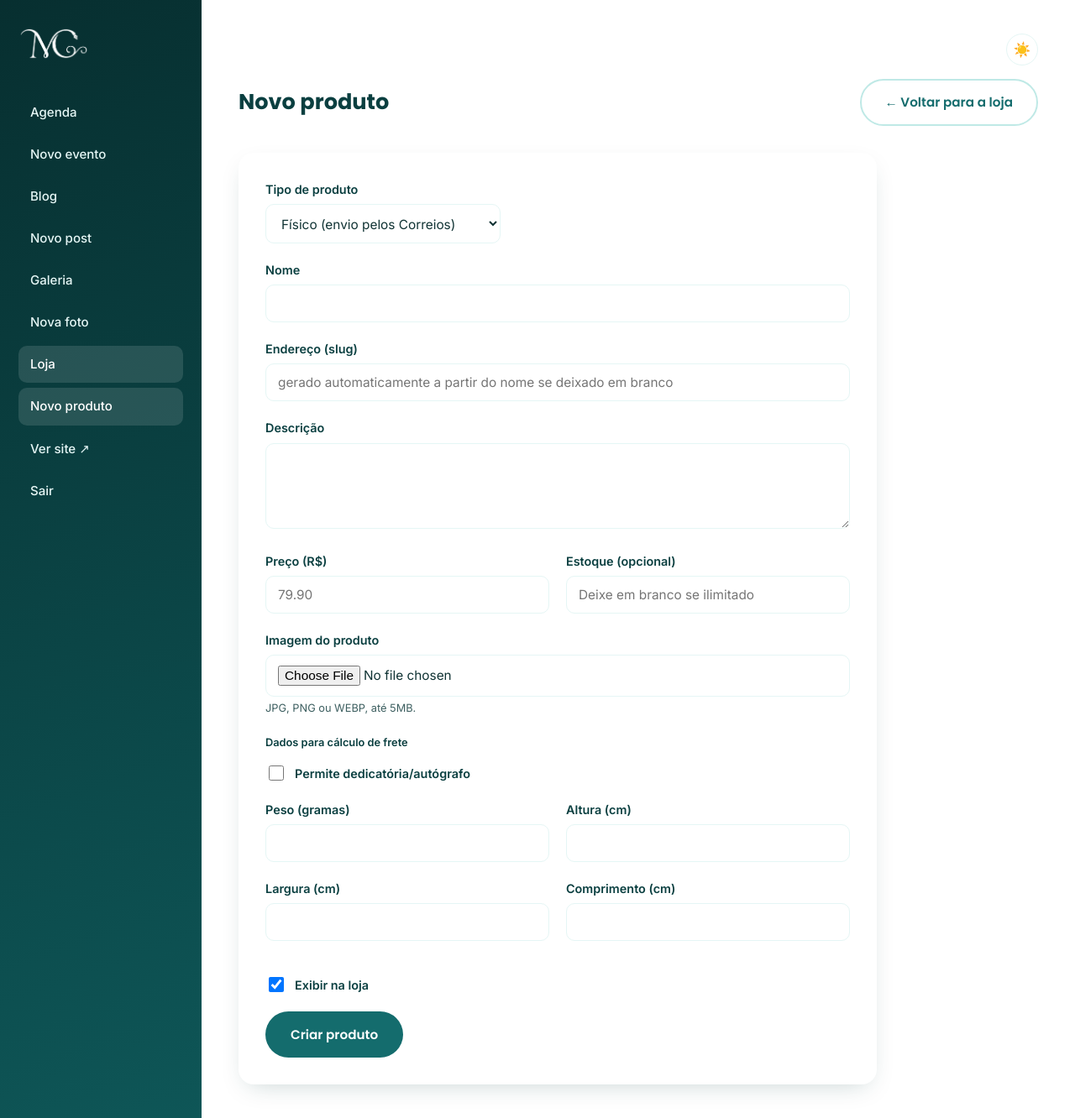
After one commit to EdmarHextech/SiteMaro, a PHP site: page /admin/produto-form.php in a window 1280 px wide. The commit adds this page. Shown: the whole page at 84% size. Run offline with PHP 8.4, Linux system fonts and the light colour scheme; the visitor is signed in with stand-in values (Sample User, id 1).

Commit message:
Implementa catálogo da loja (livro físico + sessões) com CTA via WhatsApp
Admin completo (produtos.php, produto-form.php, produto-excluir.php)
com campos condicionais por tipo (físico: peso/dimensões para frete
futuro; sessão: duração/link do Cal.com para agendamento futuro).
Páginas públicas /loja.php e /produto.php com OG tags; como o checkout
com Mercado Pago ainda não existe, a compra é via WhatsApp por enquanto.

Corrige também gerar_slug(): usava iconv//TRANSLIT, que translitera
acentos de forma diferente entre macOS e Linux (ex: "Sessão" virava
"sess-ao" em vez de "sessao" no meu ambiente de teste) — trocado por
um mapa de acentos manual, determinístico em qualquer servidor.

Co-Authored-By: Claude Sonnet 5 <noreply@anthropic.com>

```diff
--- a/public_html/admin/includes/admin_header.php
+++ b/public_html/admin/includes/admin_header.php
@@ -33,6 +33,8 @@ $current = basename($_SERVER['SCRIPT_NAME']);
       <a href="/admin/post-form.php" class="<?= $current === 'post-form.php' ? 'is-active' : '' ?>">Novo post</a>
       <a href="/admin/galeria.php" class="<?= in_array($current, ['galeria.php', 'foto-form.php'], true) ? 'is-active' : '' ?>">Galeria</a>
       <a href="/admin/foto-form.php" class="<?= $current === 'foto-form.php' ? 'is-active' : '' ?>">Nova foto</a>
+      <a href="/admin/produtos.php" class="<?= in_array($current, ['produtos.php', 'produto-form.php'], true) ? 'is-active' : '' ?>">Loja</a>
+      <a href="/admin/produto-form.php" class="<?= $current === 'produto-form.php' ? 'is-active' : '' ?>">Novo produto</a>
       <a href="/index.php" target="_blank">Ver site ↗</a>
       <a href="/admin/logout.php">Sair</a>
     </nav>
--- /dev/null
+++ b/public_html/admin/produto-form.php
@@ -0,0 +1,251 @@
+<?php
+require_once __DIR__ . '/../includes/functions.php';
+require_once __DIR__ . '/../includes/uploads.php';
+exigir_login();
+
+$id = isset($_GET['id']) ? (int) $_GET['id'] : (isset($_POST['id']) ? (int) $_POST['id'] : null);
+$produto = $id ? buscar_produto($id) : null;
+if ($id && !$produto) {
+    header('Location: /admin/produtos.php');
+    exit;
+}
+
+$erro = null;
+$valores = $produto ? [
+    'tipo' => $produto['tipo'],
+    'nome' => $produto['nome'],
+    'slug' => $produto['slug'],
+    'descricao' => $produto['descricao'] ?? '',
+    'preco' => number_format($produto['preco_centavos'] / 100, 2, '.', ''),
+    'imagem' => $produto['imagem'],
+    'permite_dedicatoria' => $produto['permite_dedicatoria'],
+    'peso_gramas' => $produto['peso_gramas'] ?? '',
+    'altura_cm' => $produto['altura_cm'] ?? '',
+    'largura_cm' => $produto['largura_cm'] ?? '',
+    'comprimento_cm' => $produto['comprimento_cm'] ?? '',
+    'duracao_minutos' => $produto['duracao_minutos'] ?? '',
+    'calcom_link' => $produto['calcom_link'] ?? '',
+    'estoque' => $produto['estoque'] ?? '',
+    'ativo' => $produto['ativo'],
+] : [
+    'tipo' => 'fisico', 'nome' => '', 'slug' => '', 'descricao' => '', 'preco' => '',
+    'imagem' => null, 'permite_dedicatoria' => 0,
+    'peso_gramas' => '', 'altura_cm' => '', 'largura_cm' => '', 'comprimento_cm' => '',
+    'duracao_minutos' => '', 'calcom_link' => '', 'estoque' => '', 'ativo' => 1,
+];
+
+if ($_SERVER['REQUEST_METHOD'] === 'POST') {
+    if (!csrf_validar($_POST['csrf_token'] ?? null)) {
+        $erro = 'Sessão expirada. Atualize a página e tente novamente.';
+    } else {
+        $valores = [
+            'tipo' => in_array($_POST['tipo'] ?? '', ['fisico', 'sessao'], true) ? $_POST['tipo'] : 'fisico',
+            'nome' => trim($_POST['nome'] ?? ''),
+            'slug' => trim($_POST['slug'] ?? ''),
+            'descricao' => trim($_POST['descricao'] ?? ''),
+            'preco' => trim($_POST['preco'] ?? ''),
+            'imagem' => $valores['imagem'],
+            'permite_dedicatoria' => isset($_POST['permite_dedicatoria']) ? 1 : 0,
+            'peso_gramas' => trim($_POST['peso_gramas'] ?? ''),
+            'altura_cm' => trim($_POST['altura_cm'] ?? ''),
+            'largura_cm' => trim($_POST['largura_cm'] ?? ''),
+            'comprimento_cm' => trim($_POST['comprimento_cm'] ?? ''),
+            'duracao_minutos' => trim($_POST['duracao_minutos'] ?? ''),
+            'calcom_link' => trim($_POST['calcom_link'] ?? ''),
+            'estoque' => trim($_POST['estoque'] ?? ''),
+            'ativo' => isset($_POST['ativo']) ? 1 : 0,
+        ];
+
+        $novaImagem = null;
+        if (!empty($_FILES['imagem']['name'])) {
+            $novaImagem = salvar_imagem_enviada($_FILES['imagem'], 'produtos', $erroUpload);
+            if ($novaImagem === null) {
+                $erro = $erroUpload;
+            }
+        }
+
+        if (!$erro && $valores['nome'] === '') {
+            $erro = 'Nome é obrigatório.';
+        } elseif (!$erro && (!is_numeric($valores['preco']) || (float) $valores['preco'] <= 0)) {
+            $erro = 'Informe um preço válido, maior que zero.';
+        } elseif (!$erro && $valores['calcom_link'] !== '' && !filter_var($valores['calcom_link'], FILTER_VALIDATE_URL)) {
+            $erro = 'O link do Cal.com deve ser uma URL válida.';
+        } elseif (!$erro && $valores['estoque'] !== '' && !ctype_digit($valores['estoque'])) {
+            $erro = 'Estoque deve ser um número inteiro, ou deixe em branco para ilimitado.';
+        }
+
+        if (!$erro) {
+            $slugBase = $valores['slug'] !== '' ? $valores['slug'] : $valores['nome'];
+            $slugFinal = gerar_slug_unico_produto($slugBase, $id);
+            $precoCentavos = (int) round(((float) $valores['preco']) * 100);
+            $descricao = $valores['descricao'] !== '' ? $valores['descricao'] : null;
+            $imagemFinal = $novaImagem ?? $valores['imagem'];
+            $isFisico = $valores['tipo'] === 'fisico';
+            $isSessao = $valores['tipo'] === 'sessao';
+
+            $pesoGramas = $isFisico && $valores['peso_gramas'] !== '' ? (int) $valores['peso_gramas'] : null;
+            $alturaCm = $isFisico && $valores['altura_cm'] !== '' ? (float) $valores['altura_cm'] : null;
+            $larguraCm = $isFisico && $valores['largura_cm'] !== '' ? (float) $valores['largura_cm'] : null;
+            $comprimentoCm = $isFisico && $valores['comprimento_cm'] !== '' ? (float) $valores['comprimento_cm'] : null;
+            $duracaoMinutos = $isSessao && $valores['duracao_minutos'] !== '' ? (int) $valores['duracao_minutos'] : null;
+            $calcomLink = $isSessao && $valores['calcom_link'] !== '' ? $valores['calcom_link'] : null;
+            $estoque = $valores['estoque'] !== '' ? (int) $valores['estoque'] : null;
+            $permiteDedicatoria = $isFisico ? $valores['permite_dedicatoria'] : 0;
+
+            if ($id) {
+                if ($novaImagem && $valores['imagem']) {
+                    remover_imagem_enviada($valores['imagem']);
+                }
+                $stmt = db()->prepare('UPDATE produtos SET tipo=?, nome=?, slug=?, descricao=?, preco_centavos=?, imagem=?, permite_dedicatoria=?, peso_gramas=?, altura_cm=?, largura_cm=?, comprimento_cm=?, duracao_minutos=?, calcom_link=?, estoque=?, ativo=? WHERE id=?');
+                $stmt->execute([$valores['tipo'], $valores['nome'], $slugFinal, $descricao, $precoCentavos, $imagemFinal, $permiteDedicatoria, $pesoGramas, $alturaCm, $larguraCm, $comprimentoCm, $duracaoMinutos, $calcomLink, $estoque, $valores['ativo'], $id]);
+                header('Location: /admin/produtos.php?msg=atualizado');
+            } else {
+                $stmt = db()->prepare('INSERT INTO produtos (tipo, nome, slug, descricao, preco_centavos, imagem, permite_dedicatoria, peso_gramas, altura_cm, largura_cm, comprimento_cm, duracao_minutos, calcom_link, estoque, ativo) VALUES (?,?,?,?,?,?,?,?,?,?,?,?,?,?,?)');
+                $stmt->execute([$valores['tipo'], $valores['nome'], $slugFinal, $descricao, $precoCentavos, $imagemFinal, $permiteDedicatoria, $pesoGramas, $alturaCm, $larguraCm, $comprimentoCm, $duracaoMinutos, $calcomLink, $estoque, $valores['ativo']]);
+                header('Location: /admin/produtos.php?msg=criado');
+            }
+            exit;
+        }
+    }
+}
+
+$admin_page_title = $id ? 'Editar produto' : 'Novo produto';
+require __DIR__ . '/includes/admin_header.php';
+?>
+
+<div class="admin-topbar">
+  <h1><?= $id ? 'Editar produto' : 'Novo produto' ?></h1>
+  <a href="/admin/produtos.php" class="btn btn-ghost">← Voltar para a loja</a>
+</div>
+
+<?php if ($erro): ?><div class="alert alert-error"><?= e($erro) ?></div><?php endif; ?>
+
+<div class="card" style="max-width:760px;">
+  <form method="post" enctype="multipart/form-data" novalidate>
+    <input type="hidden" name="csrf_token" value="<?= e(csrf_token()) ?>">
+    <?php if ($id): ?><input type="hidden" name="id" value="<?= (int) $id ?>"><?php endif; ?>
+
+    <div class="form-group">
+      <label for="tipo">Tipo de produto</label>
+      <select class="form-control" id="tipo" name="tipo" style="max-width:280px;">
+        <option value="fisico" <?= $valores['tipo'] === 'fisico' ? 'selected' : '' ?>>Físico (envio pelos Correios)</option>
+        <option value="sessao" <?= $valores['tipo'] === 'sessao' ? 'selected' : '' ?>>Sessão (coaching, consultoria — com agendamento)</option>
+      </select>
+    </div>
+
+    <div class="form-group">
+      <label for="nome">Nome</label>
+      <input class="form-control" type="text" id="nome" name="nome" required value="<?= e($valores['nome']) ?>">
+    </div>
+
+    <div class="form-group">
+      <label for="slug">Endereço (slug)</label>
+      <input class="form-control" type="text" id="slug" name="slug" value="<?= e($valores['slug']) ?>" placeholder="gerado automaticamente a partir do nome se deixado em branco">
+    </div>
+
+    <div class="form-group">
+      <label for="descricao">Descrição</label>
+      <textarea class="form-control" id="descricao" name="descricao" rows="4"><?= e($valores['descricao']) ?></textarea>
+    </div>
+
+    <div class="form-row">
+      <div class="form-group">
+        <label for="preco">Preço (R$)</label>
+        <input class="form-control" type="number" step="0.01" min="0.01" id="preco" name="preco" required value="<?= e($valores['preco']) ?>" placeholder="79.90">
+      </div>
+      <div class="form-group">
+        <label for="estoque">Estoque (opcional)</label>
+        <input class="form-control" type="number" min="0" id="estoque" name="estoque" value="<?= e((string) $valores['estoque']) ?>" placeholder="Deixe em branco se ilimitado">
+      </div>
+    </div>
+
+    <div class="form-group">
+      <label for="imagem">Imagem do produto</label>
+      <?php if (!empty($valores['imagem'])): ?>
+        <div style="margin-bottom:10px;"><img src="<?= e($valores['imagem']) ?>" alt="Imagem atual" style="max-width:220px; border-radius:var(--radius-sm);"></div>
+      <?php endif; ?>
+      <input class="form-control" type="file" id="imagem" name="imagem" accept="image/jpeg,image/png,image/webp">
+      <p class="form-hint">JPG, PNG ou WEBP, até 5MB.</p>
+    </div>
+
+    <div id="campos-fisico">
+      <p class="form-hint" style="margin-bottom:14px; font-weight:600; color:var(--text-heading);">Dados para cálculo de frete</p>
+      <div class="form-group" style="display:flex; align-items:center; gap:10px;">
+        <input type="checkbox" id="permite_dedicatoria" name="permite_dedicatoria" value="1" <?= $valores['permite_dedicatoria'] ? 'checked' : '' ?> style="width:18px; height:18px;">
+        <label for="permite_dedicatoria" style="margin:0;">Permite dedicatória/autógrafo</label>
+      </div>
+      <div class="form-row">
+        <div class="form-group">
+          <label for="peso_gramas">Peso (gramas)</label>
+          <input class="form-control" type="number" min="0" id="peso_gramas" name="peso_gramas" value="<?= e((string) $valores['peso_gramas']) ?>">
+        </div>
+        <div class="form-group">
+          <label for="altura_cm">Altura (cm)</label>
+          <input class="form-control" type="number" step="0.1" min="0" id="altura_cm" name="altura_cm" value="<?= e((string) $valores['altura_cm']) ?>">
+        </div>
+      </div>
+      <div class="form-row">
+        <div class="form-group">
+          <label for="largura_cm">Largura (cm)</label>
+          <input class="form-control" type="number" step="0.1" min="0" id="largura_cm" name="largura_cm" value="<?= e((string) $valores['largura_cm']) ?>">
+        </div>
+        <div class="form-group">
+          <label for="comprimento_cm">Comprimento (cm)</label>
+          <input class="form-control" type="number" step="0.1" min="0" id="comprimento_cm" name="comprimento_cm" value="<?= e((string) $valores['comprimento_cm']) ?>">
+        </div>
+      </div>
+    </div>
+
+    <div id="campos-sessao">
+      <p class="form-hint" style="margin-bottom:14px; font-weight:600; color:var(--text-heading);">Dados de agendamento</p>
+      <div class="form-row">
+        <div class="form-group">
+          <label for="duracao_minutos">Duração (minutos)</label>
+          <input class="form-control" type="number" min="0" id="duracao_minutos" name="duracao_minutos" value="<?= e((string) $valores['duracao_minutos']) ?>" placeholder="Ex: 60">
+        </div>
+        <div class="form-group">
+          <label for="calcom_link">Link do tipo de evento no Cal.com</label>
+          <input class="form-control" type="url" id="calcom_link" name="calcom_link" value="<?= e($valores['calcom_link']) ?>" placeholder="https://cal.com/marocamargo/coaching-60min">
+        </div>
+      </div>
+      <p class="form-hint">Depois que o pagamento for aprovado, o cliente será direcionado para agendar o horário usando esse link. (Recurso de checkout ainda em desenvolvimento.)</p>
+    </div>
+
+    <div class="form-group" style="display:flex; align-items:center; gap:10px; margin-top:20px;">
+      <input type="checkbox" id="ativo" name="ativo" value="1" <?= $valores['ativo'] ? 'checked' : '' ?> style="width:18px; height:18px;">
+      <label for="ativo" style="margin:0;">Exibir na loja</label>
+    </div>
+
+    <button type="submit" class="btn btn-teal"><?= $id ? 'Salvar alterações' : 'Criar produto' ?></button>
+  </form>
+</div>
+
+<script>
+(function () {
+  var tipoSelect = document.getElementById('tipo');
+  var camposFisico = document.getElementById('campos-fisico');
+  var camposSessao = document.getElementById('campos-sessao');
+  function atualizar() {
+    var isFisico = tipoSelect.value === 'fisico';
+    camposFisico.style.display = isFisico ? '' : 'none';
+    camposSessao.style.display = isFisico ? 'none' : '';
+  }
+  tipoSelect.addEventListener('change', atualizar);
+  atualizar();
+
+  var nomeInput = document.getElementById('nome');
+  var slugInput = document.getElementById('slug');
+  var slugTocado = slugInput.value !== '';
+  slugInput.addEventListener('input', function () { slugTocado = true; });
+  nomeInput.addEventListener('input', function () {
+    if (slugTocado) return;
+    slugInput.value = nomeInput.value
+      .normalize('NFD').replace(/[\u0300-\u036f]/g, '')
+      .toLowerCase()
+      .replace(/[^a-z0-9]+/g, '-')
+      .replace(/^-+|-+$/g, '');
+  });
+})();
+</script>
+
+<?php require __DIR__ . '/includes/admin_footer.php'; ?>
--- a/public_html/assets/css/style.css
+++ b/public_html/assets/css/style.css
@@ -558,6 +558,15 @@ ul { padding-left: 1.2em; }
 .admin-photo-card__evento { font-weight: 600; font-size: 0.9rem; color: var(--text-heading); margin: 0 0 4px; }
 .admin-photo-card__legenda { font-size: 0.85rem; color: var(--text-soft); margin: 0 0 8px; }
 
+/* ---------- Loja ---------- */
+.produto-card { padding: 0; overflow: hidden; display: flex; flex-direction: column; color: var(--text-body); }
+.produto-card:hover { color: var(--text-body); }
+.produto-card__img { width: 100%; aspect-ratio: 4/3; object-fit: cover; }
+.produto-card__body { padding: 20px 22px 24px; }
+.produto-card__body h3 { font-size: 1.05rem; margin-bottom: 8px; }
+.produto-card__preco { color: var(--teal-600); font-weight: 700; margin: 0; }
+[data-theme="dark"] .produto-card__preco { color: var(--teal-300); }
+
 /* ---------- Contato ---------- */
 .contact-grid { display: grid; grid-template-columns: 1fr 1fr; gap: 48px; }
 .contact-list { list-style: none; padding: 0; display: grid; gap: 16px; }
--- a/public_html/includes/functions.php
+++ b/public_html/includes/functions.php
@@ -21,13 +21,30 @@ function formatar_data_evento(string $data, string $hora): array
     ];
 }
 
-/** Gera um slug (URL amigável) a partir de um texto livre, ex: "Título Ótimo!" -> "titulo-otimo". */
+const SLUG_MAPA_ACENTOS = [
+    'á' => 'a', 'à' => 'a', 'â' => 'a', 'ã' => 'a', 'ä' => 'a',
+    'é' => 'e', 'è' => 'e', 'ê' => 'e', 'ë' => 'e',
+    'í' => 'i', 'ì' => 'i', 'î' => 'i', 'ï' => 'i',
+    'ó' => 'o', 'ò' => 'o', 'ô' => 'o', 'õ' => 'o', 'ö' => 'o',
+    'ú' => 'u', 'ù' => 'u', 'û' => 'u', 'ü' => 'u',
+    'ç' => 'c', 'ñ' => 'n', 'ý' => 'y',
+    'Á' => 'A', 'À' => 'A', 'Â' => 'A', 'Ã' => 'A', 'Ä' => 'A',
+    'É' => 'E', 'È' => 'E', 'Ê' => 'E', 'Ë' => 'E',
+    'Í' => 'I', 'Ì' => 'I', 'Î' => 'I', 'Ï' => 'I',
+    'Ó' => 'O', 'Ò' => 'O', 'Ô' => 'O', 'Õ' => 'O', 'Ö' => 'O',
+    'Ú' => 'U', 'Ù' => 'U', 'Û' => 'U', 'Ü' => 'U',
+    'Ç' => 'C', 'Ñ' => 'N', 'Ý' => 'Y',
+];
+
+/**
+ * Gera um slug (URL amigável) a partir de um texto livre, ex: "Título Ótimo!" -> "titulo-otimo".
+ * Usa um mapa de acentos manual em vez de iconv//TRANSLIT: esse comportamento varia entre
+ * plataformas (testado: macOS produz "sess~ao" para "Sessão" onde Linux produziria "sessao"),
+ * o que geraria slugs diferentes em dev e no servidor de produção.
+ */
 function gerar_slug(string $texto): string
 {
-    $transliterado = @iconv('UTF-8', 'ASCII//TRANSLIT', $texto);
-    if ($transliterado === false) {
-        $transliterado = $texto;
-    }
+    $transliterado = strtr($texto, SLUG_MAPA_ACENTOS);
     $slug = strtolower($transliterado);
     $slug = preg_replace('~[^a-z0-9]+~', '-', $slug);
     $slug = trim($slug, '-');
@@ -159,6 +176,69 @@ function buscar_foto_galeria(int $id): ?array
     return $foto ?: null;
 }
 
+// ---------- Loja ----------
+function formatar_preco(int $centavos): string
+{
+    return 'R$ ' . number_format($centavos / 100, 2, ',', '.');
+}
+
+function buscar_produtos(?string $tipo = null, bool $apenasAtivos = true): array
+{
+    $sql = 'SELECT * FROM produtos WHERE 1=1';
+    $params = [];
+    if ($tipo !== null) {
+        $sql .= ' AND tipo = ?';
+        $params[] = $tipo;
+    }
+    if ($apenasAtivos) {
+        $sql .= ' AND ativo = 1';
+    }
+    $sql .= ' ORDER BY tipo ASC, nome ASC';
+    $stmt = db()->prepare($sql);
+    $stmt->execute($params);
+    return $stmt->fetchAll();
+}
+
+function buscar_produto(int $id): ?array
+{
+    $stmt = db()->prepare('SELECT * FROM produtos WHERE id = ?');
+    $stmt->execute([$id]);
+    $produto = $stmt->fetch();
+    return $produto ?: null;
+}
+
+function buscar_produto_por_slug(string $slug): ?array
+{
+    $stmt = db()->prepare('SELECT * FROM produtos WHERE slug = ? AND ativo = 1');
+    $stmt->execute([$slug]);
+    $produto = $stmt->fetch();
+    return $produto ?: null;
+}
+
+function produto_slug_em_uso(string $slug, ?int $ignorarId = null): bool
+{
+    if ($ignorarId) {
+        $stmt = db()->prepare('SELECT COUNT(*) FROM produtos WHERE slug = ? AND id != ?');
+        $stmt->execute([$slug, $ignorarId]);
+    } else {
+        $stmt = db()->prepare('SELECT COUNT(*) FROM produtos WHERE slug = ?');
+        $stmt->execute([$slug]);
+    }
+    return (int) $stmt->fetchColumn() > 0;
+}
+
+function gerar_slug_unico_produto(string $textoBase, ?int $ignorarId = null): string
+{
+    $base = gerar_slug($textoBase);
+    $slug = $base;
+    $i = 2;
+    while (produto_slug_em_uso($slug, $ignorarId)) {
+        $slug = $base . '-' . $i;
+        $i++;
+    }
+    return $slug;
+}
+
 // ---------- Autenticação do admin ----------
 function iniciar_sessao(): void
 {
```
Also changed, not shown: public_html/admin/produto-excluir.php (added, +19 -0 lines), public_html/admin/produtos.php (added, +60 -0 lines), public_html/includes/lang/en.php (+9 -0 lines), public_html/includes/lang/es.php (+9 -0 lines), public_html/includes/lang/pt.php (+9 -0 lines), public_html/includes/produto-card.php (added, +12 -0 lines), public_html/includes/schema.sql (+25 -0 lines), public_html/loja.php (+36 -0 lines), public_html/produto.php (added, +68 -0 lines), README.md.
